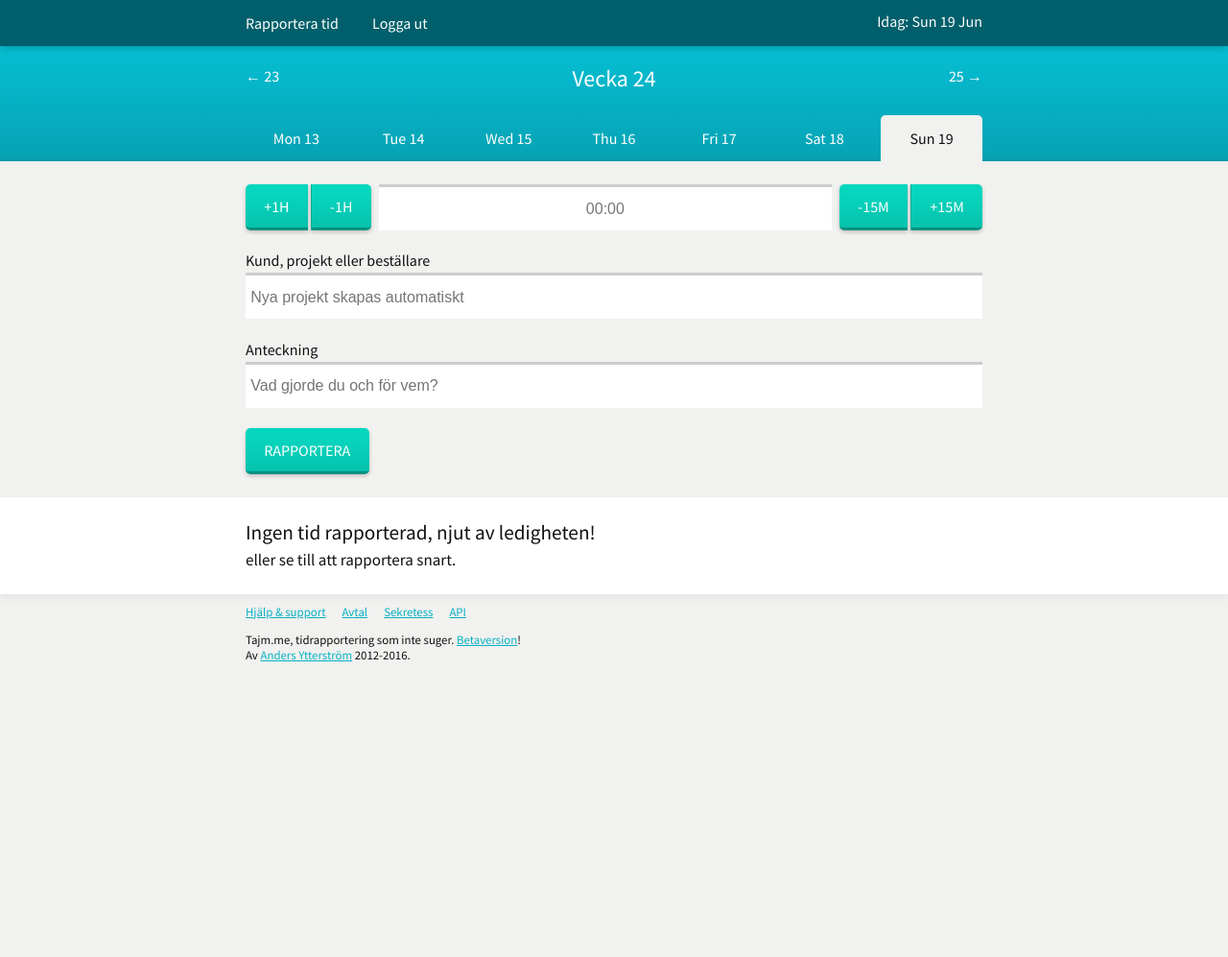
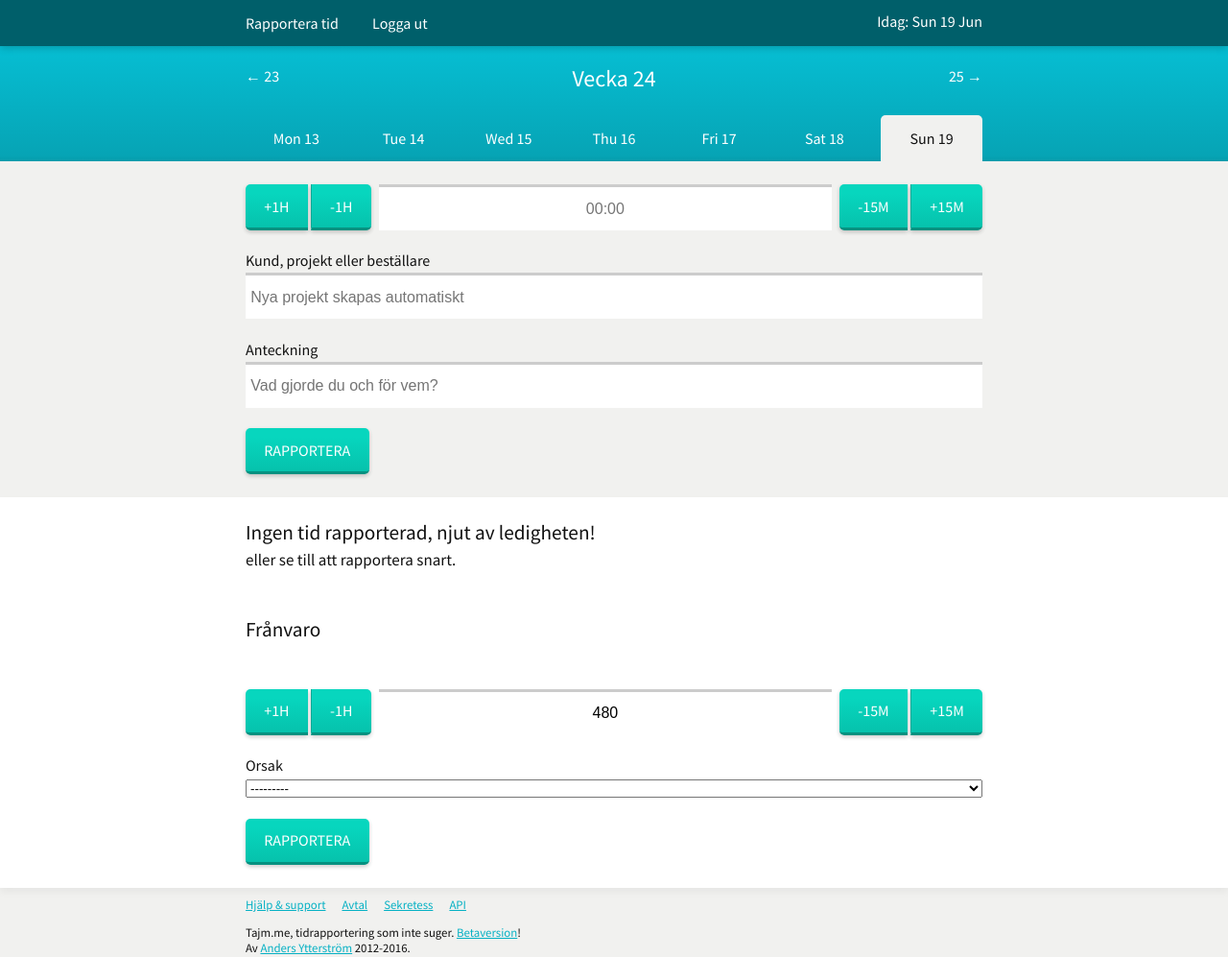
Before and after one commit to madr/cautious-octo-succotash, a Django app: page /old/ in a window 1280 px wide. Shown: the whole page at 96% size. Before the commit the page ends 689 px from the top, so only its background shows below. Run offline with Django 3.2, Linux system fonts and the light colour scheme; a user stored in the database is signed in; tables that the repository leaves empty hold one stand-in row (values such as "Sample post").

Commit message:
qnd absence reporting, ugly visually speaking but works just fine

```diff
--- /dev/null
+++ b/legacy/templates/_absenceform.html
@@ -0,0 +1,30 @@
+{% load i18n %}
+
+<div class="line wrap-withbuttons wrap-hhmm{% if absence_form.duration.errors %} wrap-errors{% endif %}">
+    {% if absence_form.duration.errors %}
+        <label for="aid_duration" class="mb">
+        <strong>{% trans "Hoppsan!" %}</strong><br>{% trans "Ange en tid i absence_formatet tt:mm, eller använd något" %} <a class="a" href="http://help.tajm.me/guides/report-time.html#duration-tips">{% trans "snabbkommando" %}.</a>
+        </label>
+    {% endif %}
+    <div class="pull-left pr">
+        <button type="button" data-plus-1-hour class="bl btn btn-ingroup btn-first">+1h</button>
+        <button type="button" data-minus-1-hour class="bl btn btn-ingroup btn-last">-1h</button>
+    </div>
+    <div class="pull-right pl">
+        <button type="button" data-minus-15-min class="bl btn btn-ingroup btn-first">-15m</button>
+        <button type="button" data-plus-15-min class="bl btn btn-ingroup btn-last">+15m</button>
+    </div>
+    <div class="fld-withbuttons fld-hhmm">
+        <input class="bl fld cntr"{% if absence_form.duration.value != None %} value="{{ absence_form.duration.value }}"{% endif %} placeholder="00:00" id="aid_duration" name="duration">
+    </div>
+</div>
+
+<div class="wrap-fld{% if absence_form.category.errors %} wrap-errors{% endif %}">
+    {% if absence_form.category.errors %}
+        {{ absence_form.category.errors }}
+    {% endif %}
+    {% if not absence_form.category.errors %}
+    <label for="id_category">{% trans "Orsak" %}</label>
+    {% endif %}
+    {{ absence_form.category }}
+</div>
--- a/legacy/templates/_progressform.html
+++ b/legacy/templates/_progressform.html
@@ -1,45 +1,45 @@
 {% load i18n %}
 
-<div class="line wrap-withbuttons wrap-hhmm{% if form.duration.errors %} wrap-errors{% endif %}">
-    {% if form.duration.errors %}
+<div class="line wrap-withbuttons wrap-hhmm{% if progress_form.duration.errors %} wrap-errors{% endif %}">
+    {% if progress_form.duration.errors %}
         <label for="id_duration" class="mb">
-        <strong>{% trans "Hoppsan!" %}</strong><br>{% trans "Ange en tid i formatet tt:mm, eller använd något" %} <a class="a" href="http://help.tajm.me/guides/report-time.html#duration-tips">{% trans "snabbkommando" %}.</a>
+        <strong>{% trans "Hoppsan!" %}</strong><br>{% trans "Ange en tid i progress_formatet tt:mm, eller använd något" %} <a class="a" href="http://help.tajm.me/guides/report-time.html#duration-tips">{% trans "snabbkommando" %}.</a>
         </label>
     {% endif %}
     <div class="pull-left pr">
-        <button type="button" id="plus-1-hour" class="bl btn btn-ingroup btn-first">+1h</button>
-        <button type="button" id="minus-1-hour" class="bl btn btn-ingroup btn-last">-1h</button>
+        <button type="button" data-plus-1-hour id="plus-1-hour" class="bl btn btn-ingroup btn-first">+1h</button>
+        <button type="button" data-minus-1-hour id="minus-1-hour" class="bl btn btn-ingroup btn-last">-1h</button>
     </div>
     <div class="pull-right pl">
-        <button type="button" id="minus-15-min" class="bl btn btn-ingroup btn-first">-15m</button>
-        <button type="button" id="plus-15-min" class="bl btn btn-ingroup btn-last">+15m</button>
+        <button type="button" data-minus-15-min id="minus-15-min" class="bl btn btn-ingroup btn-first">-15m</button>
+        <button type="button" data-plus-15-min id="plus-15-min" class="bl btn btn-ingroup btn-last">+15m</button>
     </div>
     <div class="fld-withbuttons fld-hhmm">
-        <input class="bl fld cntr"{% if form.duration.value != None %} value="{{ form.duration.value }}"{% endif %} placeholder="00:00" id="id_duration" name="duration">
+        <input class="bl fld cntr"{% if progress_form.duration.value != None %} value="{{ progress_form.duration.value }}"{% endif %} placeholder="00:00" id="id_duration" name="duration">
     </div>
 </div>
-<div class="wrap-fld{% if form.project.errors %} wrap-errors{% endif %}">
-    {% if form.project.errors %}
+<div class="wrap-fld{% if progress_form.project.errors %} wrap-errors{% endif %}">
+    {% if progress_form.project.errors %}
         <div class="mb">
         <strong>{% trans "Hoppsan!" %}</strong><br>{% trans "Ett projekt behövs. Om du inte får några bra förslag, skapa ett nytt: det går alltid att döpa om eller slå ihop projektet med något annat projekt vid behov." %}
         </div>
     {% endif %}
-    {% if not form.project.errors %}
+    {% if not progress_form.project.errors %}
         <label for="id_project">
             {% trans "Kund, projekt eller beställare" %}
         </label>
     {% endif %}
-    <input class="bl fld"{% if form.project.value != None %} value="{{ form.project.value }}"{% endif %} placeholder="{% trans "Nya projekt skapas automatiskt" %}" id="id_project" name="project">
+    <input class="bl fld"{% if progress_form.project.value != None %} value="{{ progress_form.project.value }}"{% endif %} placeholder="{% trans "Nya projekt skapas automatiskt" %}" id="id_project" name="project">
 </div>
-<div class="wrap-fld{% if form.note.errors %} wrap-errors{% endif %}">
-    {% if form.note.errors %}
+<div class="wrap-fld{% if progress_form.note.errors %} wrap-errors{% endif %}">
+    {% if progress_form.note.errors %}
         <div class="mb">
             <strong>{% trans "Hoppsan!" %}</strong><br>
             {% trans "Minnet är gott men kort: ange här något som summerar arbetet. Det kan vara en referens (telefonsamtal eller mail) eller en ticket." %}
         </div>
     {% endif %}
-    {% if not form.note.errors %}
+    {% if not progress_form.note.errors %}
     <label for="id_note">{% trans "Anteckning" %}</label>
     {% endif %}
-    <input class="bl fld"{% if form.note.value != None %} value="{{ form.note.value }}"{% endif %} placeholder="{% trans "Vad gjorde du och för vem?" %}" id="id_note" name="note">
+    <input class="bl fld"{% if progress_form.note.value != None %} value="{{ progress_form.note.value }}"{% endif %} placeholder="{% trans "Vad gjorde du och för vem?" %}" id="id_note" name="note">
 </div>
--- a/legacy/templates/home.html
+++ b/legacy/templates/home.html
@@ -40,8 +40,8 @@
     </div>
     <form action="{{ request.path }}" method="post" class="wrap wrap-padded">
         {% csrf_token %}
-        {{ form.non_field_errors }}
-        {{ form.done_at.as_hidden }}
+        {{ progress_form.non_field_errors }}
+        {{ progress_form.done_at.as_hidden }}
         {% include "_progressform.html" %}
         <input type="submit" value="{% trans "Rapportera" %}" class="bl btn">
     </form>
@@ -70,5 +70,39 @@
                 {% endfor %}
             {% endif %}
         </div>
+
+        <div class="wrap wrap-padded">
+            <h2>{% trans "Frånvaro" %}</h2>
+
+            {% if absences %}
+                {% for progress in absences %}
+                    <article class="oh progress">
+                        <span class="pull-right">
+                            <a class="bl btn btn-small btn-right" href="{% url "delete_absence" absence_id=progress.id %}">x</a>
+                        </span>
+                        <div class="pull-left progress--duration progress-noavatar">
+                            -{{ progress.duration|hhmm }}
+                        </div>
+                        <div class="oh">
+                            <p><a href="{% url "edit_absence" absence_id=progress.id %}">{{ progress.category.name }}</a></p>
+                        </div>
+                    </article>
+                {% endfor %}
+            {% endif %}
+
+        </div>
+
+        <form action="{% url "add_absence" %}" method="post" class="wrap wrap-padded">
+
+            {% include '_absenceform.html' %}
+
+            {% csrf_token %}
+            {{ absence_form.non_field_errors }}
+            {{ progress_form.done_at.as_hidden }}
+            {{ absence_form.user.as_hidden }}
+
+            <input type="submit" value="{% trans "Rapportera" %}" class="bl btn">
+        </form>
     </div>
+
 {% endblock %}
--- a/legacy/urls.py
+++ b/legacy/urls.py
@@ -3,6 +3,9 @@ import legacy.views as reporter_views
 
 urls = [
     url(r'^projects.js$', reporter_views.projects, name='projects.js'),
+    url(r'^absence$', reporter_views.add_absence, name='add_absence'),
+    url(r'^absence/(?P<absence_id>\d+)/edit$', reporter_views.edit_absence, name='edit_absence'),
+    url(r'^absence/(?P<absence_id>\d+)/delete$', reporter_views.delete_absence, name='delete_absence'),
     url(r'^$', reporter_views.report, name='home'),
     url(r'^year\/(?P<year>\d+)\/week\/(?P<week_label>\d+)\/day\/(?P<day>\d+)$', reporter_views.report, name='anyday'),
     url(r'^year\/(?P<year>\d+)\/week\/(?P<week_label>\d+)\/day\/(?P<day>\d+)\/progress\/(?P<progress_id>\d+)/edit$', reporter_views.edit_progress, name='edit_progress'),
--- a/legacy/views.py
+++ b/legacy/views.py
@@ -1,10 +1,13 @@
 # -*- coding: utf-8 -*-
 from django.contrib.auth.decorators import login_required
 from django.shortcuts import render, redirect
-from django.template import loader, Context
+from django.template import loader
 from django.http import HttpResponse
 from django.views.decorators.http import require_http_methods
-from legacy.lib import ProgressEditForm, _delete_progress, _save_progress, _get_home_context, _get_edit_progress_context, _get_projects_context, ProgressForm
+
+from core.lib import TimeUtil
+from legacy.lib import ProgressEditForm, _delete_progress, _save_progress, _get_home_context, _get_edit_progress_context, _get_projects_context, ProgressForm, \
+    AbsenceForm, _delete_absence
 
 
 @login_required
@@ -13,35 +16,33 @@ def report(request, year=None, week_label=None, day=None):
         form = ProgressForm(request.POST)
 
         if form.is_valid():
-            return _save_progress(request.user, request.path, form)
+            return _save_progress(request.user, form)
         else:
             context = _get_home_context(form, request.user, year, week_label, day)
 
-            return render(request, "home.html", context)
+            return render(request, 'home.html', context)
     else:
         context = _get_home_context(None, request.user, year, week_label, day)
 
-        return render(request, "home.html", context)
+        return render(request, 'home.html', context)
 
 
 @login_required
-@require_http_methods(["GET"])
+@require_http_methods(['GET'])
 def delete_progress(request, year, week_label, day, progress_id):
     _delete_progress(progress_id)
 
-    redirect_uri = "/year/%s/week/%s/day/%s" % (year, week_label, day)
-
-    return redirect(redirect_uri)
+    return redirect('anyday', year=year, week_label=week_label, day=day)
 
 
 @login_required
-@require_http_methods(["GET"])
+@require_http_methods(['GET'])
 def projects(request):
     context = _get_projects_context()
 
     t = loader.get_template('projects.html')
 
-    return HttpResponse(t.render(Context(context)), content_type="text/javascript")
+    return HttpResponse(t.render(context), content_type='text/javascript')
 
 
 @login_required
@@ -50,10 +51,38 @@ def edit_progress(request, year, week_label, day, progress_id):
         form = ProgressEditForm(request.POST)
 
         if form.is_valid():
-            return _save_progress(request.user, request.path, form, progress_id)
+            return _save_progress(request.user, form, progress_id)
         else:
             context = _get_edit_progress_context(form, year, week_label, day, progress_id)
-            return render(request, "edit-progress.html", context)
+            return render(request, 'edit-progress.html', context)
     else:
         context = _get_edit_progress_context(None, year, week_label, day, progress_id)
-        return render(request, "edit-progress.html", context)
+        return render(request, 'edit-progress.html', context)
+
+
+@login_required
+@require_http_methods(['POST'])
+def add_absence(request):
+    form = AbsenceForm(request.POST, initial={'user': request.user})
+
+    if form.is_valid():
+        form.save()
+
+    y, wl, d = TimeUtil.ywd(form.cleaned_data['done_at']).split('-')
+
+    return redirect('anyday', year=y, week_label=wl, day=d)
+
+
+@login_required
+@require_http_methods(['GET'])
+def delete_absence(request, absence_id):
+    y, wl, d = _delete_absence(absence_id)
+    return redirect('anyday', year=y, week_label=wl, day=d)
+
+
+@login_required
+@require_http_methods(['GET', 'POST'])
+def edit_absence(request, absence_id):
+
+
+    return redirect('home')
```
Also changed, not shown: legacy/lib.py (+57 -40 lines).
